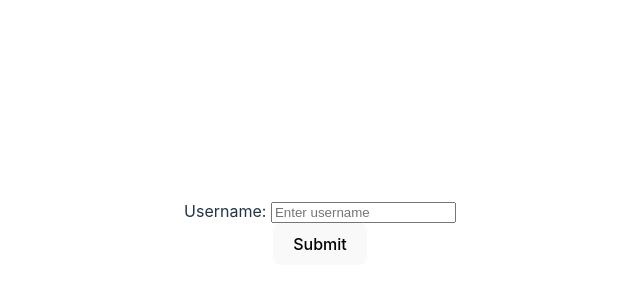
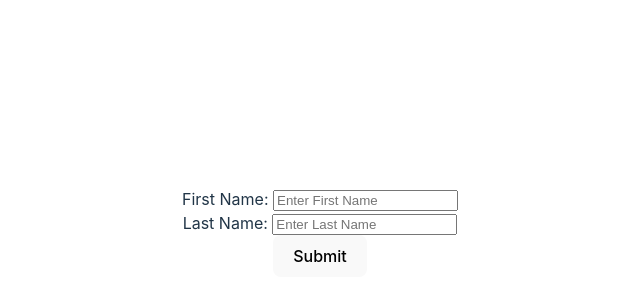
Before and after one commit to ramchandragawade/react-rep, a React (Vite) app in the folder reactForms/: page / in a window 1280 px wide. Shown: the part 168-468 px from the top of the page, without its empty margins (320-960 px from the left). Built offline with nearby package versions, Linux system fonts and the light colour scheme.

Commit message:
basic sign up

```diff
--- a/reactForms/src/App.jsx
+++ b/reactForms/src/App.jsx
@@ -1,4 +1,5 @@
 import './App.css'
+import SignUpForm from './SignUpForm'
 import UserNameForm from './UserNameForm'
 
 function App() {
@@ -7,7 +8,8 @@ function App() {
     <>
       {/* <input type="text" />
       <button>Submit</button> */}
-      <UserNameForm/>
+      {/* <UserNameForm/> */}
+      <SignUpForm/>
     </>
   )
 }
--- /dev/null
+++ b/reactForms/src/SignUpForm.jsx
@@ -0,0 +1,27 @@
+import { useState } from "react";
+
+function SignUpForm() {
+    const [fname, setFname] = useState("");
+    const [lname, setLname] = useState("");
+    function updateFname(e) {
+        setFname(e.target.value);
+    }
+    function updateLname(e) {
+        setLname(e.target.value);
+    }
+
+    function handleSubmit () {
+        console.log(fname+' '+lname);
+    }
+    return <div>
+        <label htmlFor="fname">First Name: </label>
+        <input type="text" id="fname" placeholder="Enter First Name" value={fname} onChange={updateFname}/>
+        <br />
+        <label htmlFor="lname">Last Name: </label>
+        <input type="text" id="lname" placeholder="Enter Last Name" value={lname} onChange={updateLname}/>
+        <br />
+        <button onClick={handleSubmit}>Submit</button>
+    </div>
+}
+
+export default SignUpForm;
```
